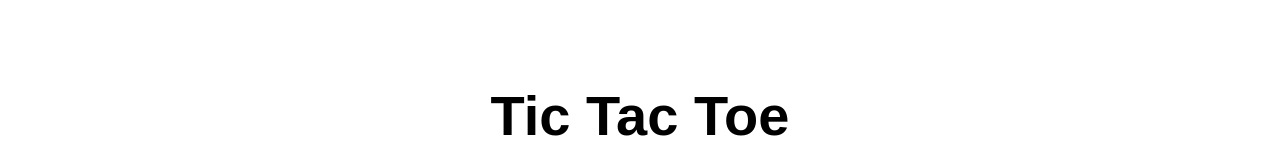
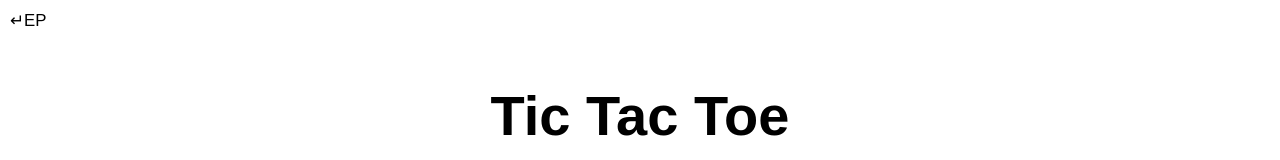
Before and after one commit to emantheman/emantheman.github.io, a React (Create React App) app: page /#/code/tictactoe in a window 1280 px wide. Shown: the top 160 px of the page. Built offline with nearby package versions, Linux system fonts and the light colour scheme.

Commit message:
Adds back button on _blank views

```diff
--- /dev/null
+++ b/src/components/Back.js
@@ -0,0 +1,18 @@
+import React from 'react'
+import { Link } from 'react-router-dom'
+
+import '../styles/Back.scss'
+
+/**
+ * Links back to homepage.
+ */
+const Back = props => (
+  <Link
+    style={props.style || {}}
+    className="Back"
+    to="/">
+    &#8629;{props.showInitials ? 'EP' : ''}
+  </Link>
+)
+
+export default Back
--- a/src/components/PDFViewer.js
+++ b/src/components/PDFViewer.js
@@ -4,12 +4,8 @@ import '../styles/App.scss'
 
 export default class PDFViewer extends Component {
 
-  componentWillMount() {
+  componentDidMount() {
     this.props.menu.stow()
-  }
-
-  componentWillUnmount() {
-    this.props.menu.unstow()
   }
 
   render() {
--- /dev/null
+++ b/src/styles/Back.scss
@@ -0,0 +1,9 @@
+// author
+.Back {
+  font-size: 1.2em;
+  text-decoration: none;
+  color: black;
+  position: absolute;
+  left: 10px;
+  top: 10px;
+}
--- a/src/styles/TicTacToe.scss
+++ b/src/styles/TicTacToe.scss
@@ -87,13 +87,6 @@
       }
     }
   }
-
-  // author
-  .copyright {
-    font-size: 1.2em;
-    text-decoration: none;
-    color: black;
-  }
 }
 
 .switch {
--- a/src/views/CGOL.js
+++ b/src/views/CGOL.js
@@ -1,29 +1,25 @@
 import React, { Component } from 'react'
+
 import Life from '../components/gameoflife/Life'
+import Back from '../components/Back'
 
 import '../styles/Life.scss'
 
 export default class CGOL extends Component {
 
-  componentWillMount() {
-    // hide menu
+  componentDidMount() {
+    // stows side menu
     this.props.menu.stow()
-  }
-
-  componentDidMount() {
     setTimeout(() => {
       this.div.scrollIntoView({ behavior: 'smooth', block: 'start' })
     }, 2000)
   }
 
-  componentWillUnmount() {
-    // unhide menu
-    this.props.menu.unstow()
-  }
-
   render() {
     return (
       <div className="CGOL">
+        {/* Link back to homepage */}
+        <Back style={{ fontSize: '22px', left: '3px' }}/>
         {/* Scroll to this on up-arrow click */}
         <div ref={r => (this.game = r)} />
         {/* Game of Life */}
--- a/src/views/TicTacToe.js
+++ b/src/views/TicTacToe.js
@@ -1,7 +1,7 @@
 import React, { Component } from 'react'
-// import { Link } from 'react-router-dom'
 
 import Board from '../components/tictactoe/Board'
+import Back from '../components/Back'
 
 import '../styles/TicTacToe.scss'
 
@@ -22,14 +22,9 @@ export default class TicTacToe extends Component {
     }
   }
 
-  componentWillMount() {
+  componentDidMount() {
     // stows side menu
     this.props.menu.stow()
-  }
-
-  componentWillUnmount() {
-    // unstows side menu
-    this.props.menu.unstow()
   }
 
   /**
@@ -366,11 +361,7 @@ export default class TicTacToe extends Component {
             moves={ Moves }/>
         </div>
         {/* Links back to homepage */}
-        {/* <Link
-          className="copyright"
-          to="/">
-          Emmanuel Price ©
-        </Link> */}
+        <Back showInitials/>
       </div>
     )
   }
```
